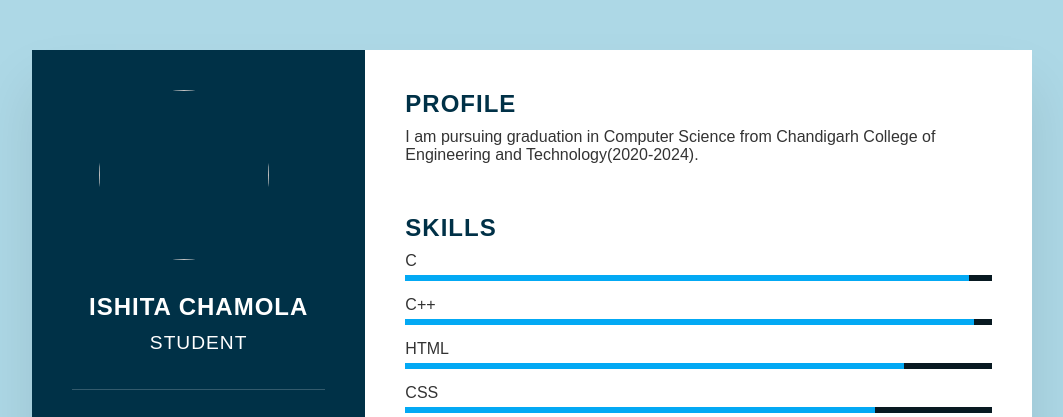
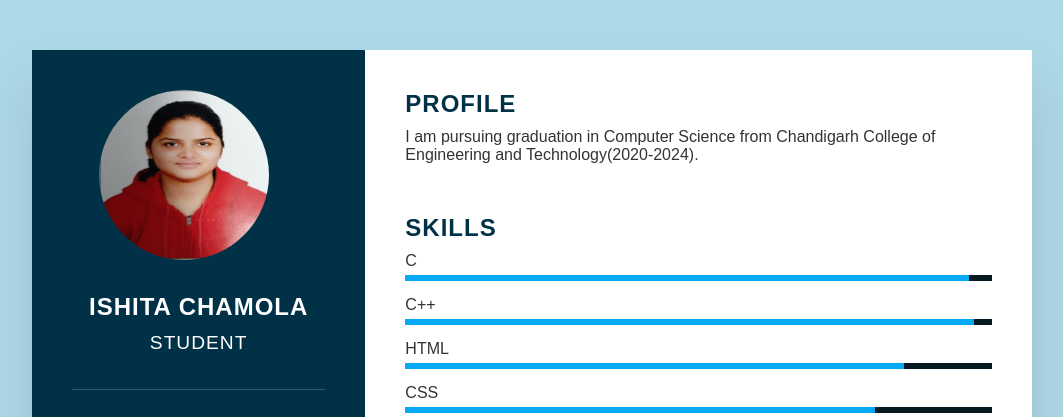
Before and after one commit to ishitachamola/ishitachamola.github.io, a plain HTML site: page index.html in a window 1280 px wide. Shown: the top 417 px of the page, without its empty margins (108-1171 px from the left). Drawn offline with Linux system fonts and the light colour scheme.

Commit message:
Update index.html

```diff
--- a/index.html
+++ b/index.html
@@ -15,7 +15,7 @@
         <div class="left-side">
             <div class="profile-text">
                 <div class="imgbox">
-                    <img id="profile-pic"src="images/pic.jpg">
+                    <img id="profile-pic"src="pic.jpg">
                 </div>
                 <h2>Ishita Chamola<br><span>Student</span>  </h2>
             </div>
```
